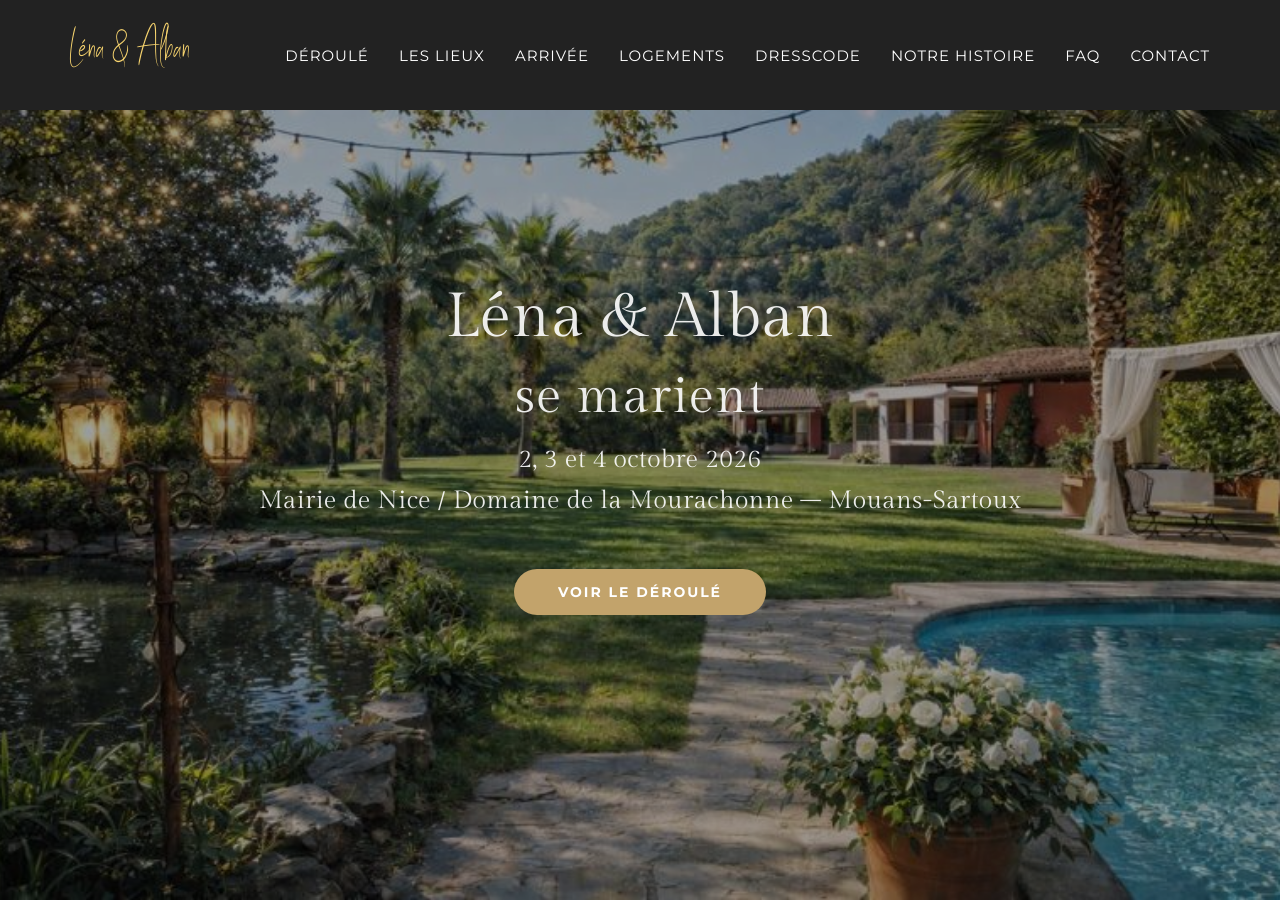
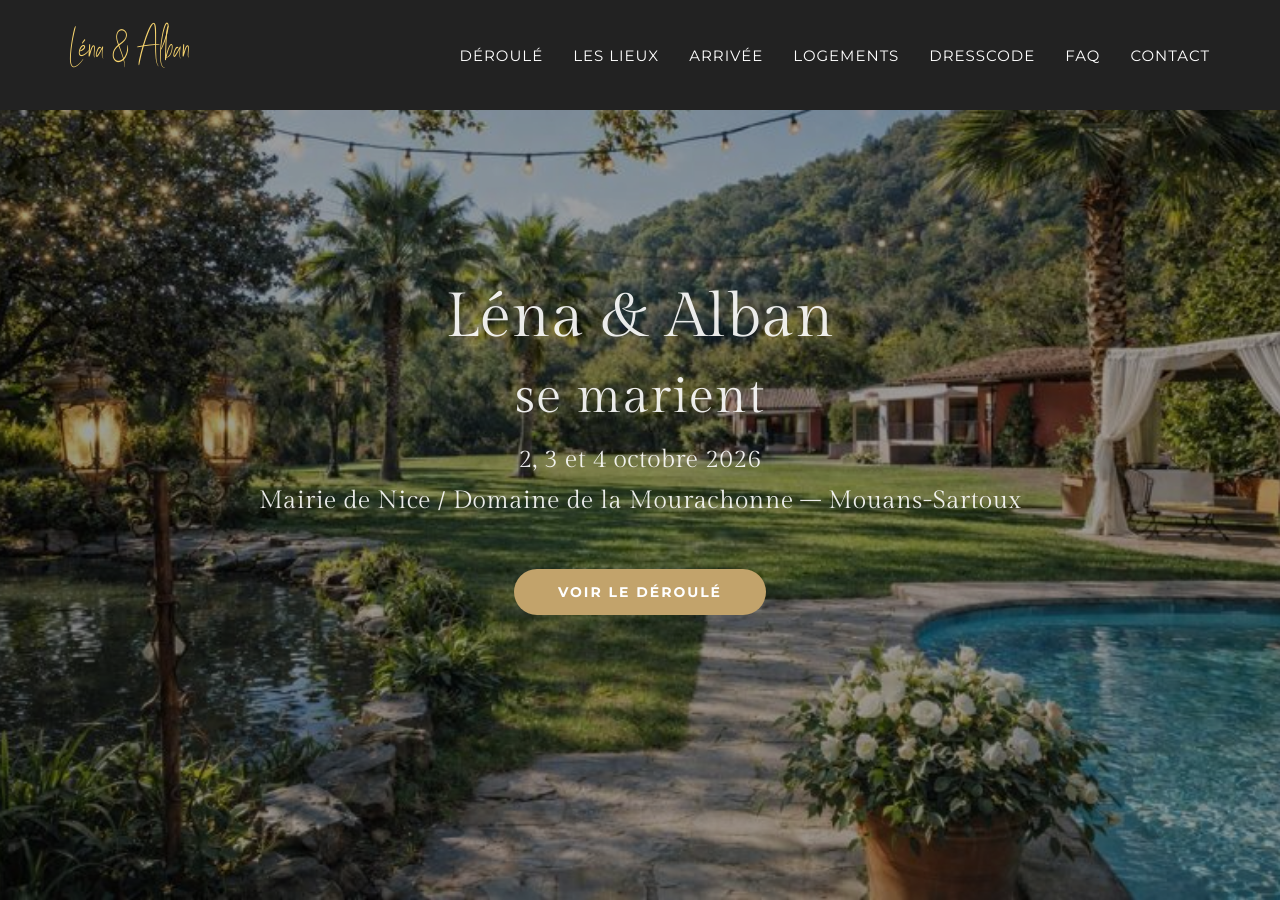
Before and after one commit to LenaAlban/lena-alban-wedding, a Jekyll site: the page built from _fr_pages/index.html, in a window 1280 px wide and 900 px high. Built offline with Jekyll 4.4.1, drawn with Linux system fonts in a browser that asks for light colours; some web fonts are replaced.

Commit message:
Update header.html

```diff
--- a/_includes/fr_data/header.html
+++ b/_includes/fr_data/header.html
@@ -44,10 +44,6 @@
   </li>
 
   <li>
-    <a class="page-scroll hidden-xs hidden-sm" href="#our_story">Notre Histoire</a>
-  </li>
-
-  <li>
     <a class="page-scroll" href="#FAQ">FAQ</a>
   </li>
 
```
